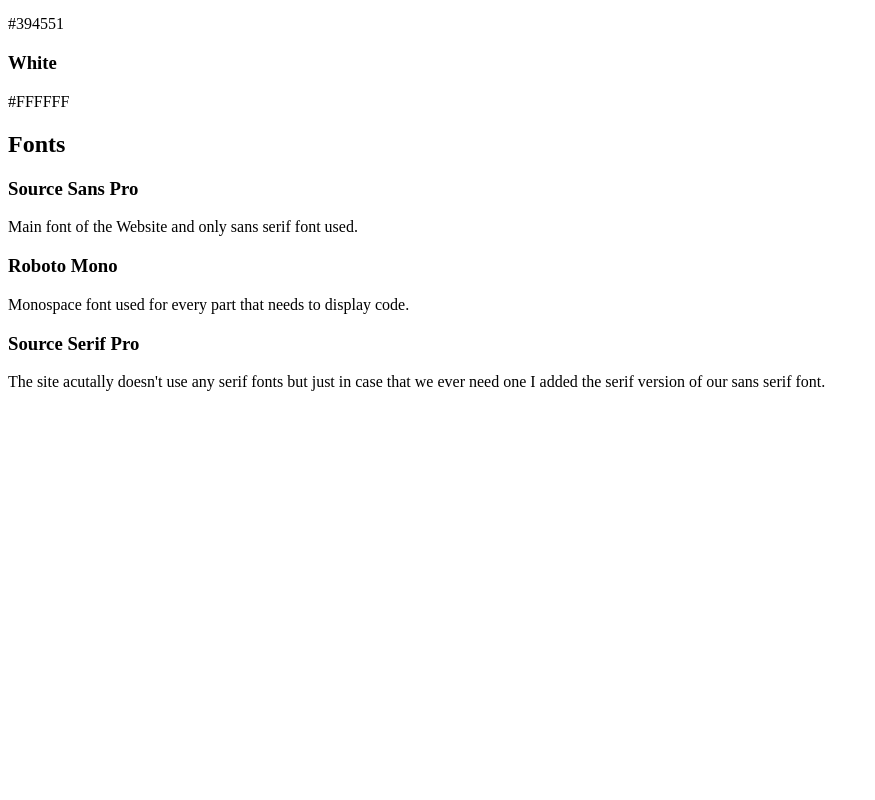
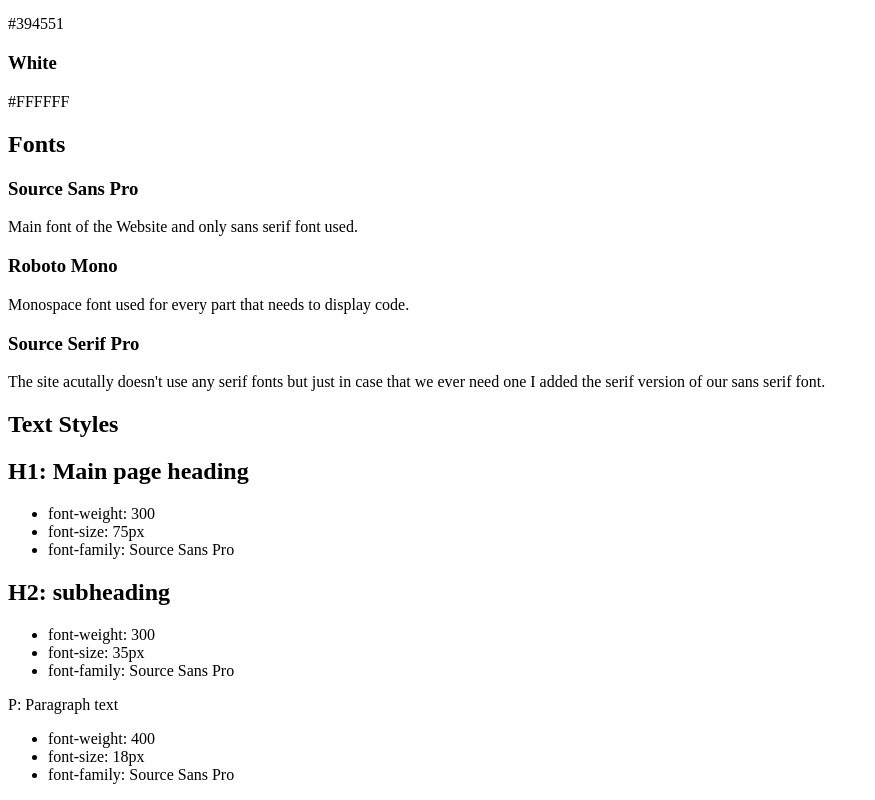
Before and after one commit to Floling/cc_website_design_system, a plain HTML site: page index.html in a window 1280 px wide. Shown: the part 307-1107 px from the top of the page, without its empty margins (0-875 px from the left). Before the commit the page ends 800 px from the top, so only its background shows below. Drawn offline with Linux system fonts and the light colour scheme; a web font is replaced by a local one.

Commit message:
HTML text styles section

```diff
--- a/index.html
+++ b/index.html
@@ -62,5 +62,34 @@
     </section>
 
     <!-- Text Styles -->
+    <section class="styles-section">
+        <h2>Text Styles</h2>
+        <div class="main-page-heading">
+            <h1>H1: Main page heading</h1>
+            <ul>
+                <li>font-weight: 300</li>
+                <li>font-size: 75px</li>
+                <li>font-family: Source Sans Pro</li>
+            </ul>
+        </div>
+
+        <div class="subheading">
+            <h2>H2: subheading</h2>
+            <ul>
+                <li>font-weight: 300</li>
+                <li>font-size: 35px</li>
+                <li>font-family: Source Sans Pro</li>
+            </ul>
+        </div>
+
+        <div class="paragraph">
+            <p>P: Paragraph text</p>
+            <ul>
+                <li>font-weight: 400</li>
+                <li>font-size: 18px</li>
+                <li>font-family: Source Sans Pro</li>
+            </ul>
+        </div>
+    </section>
 </body>
 </html>
```
